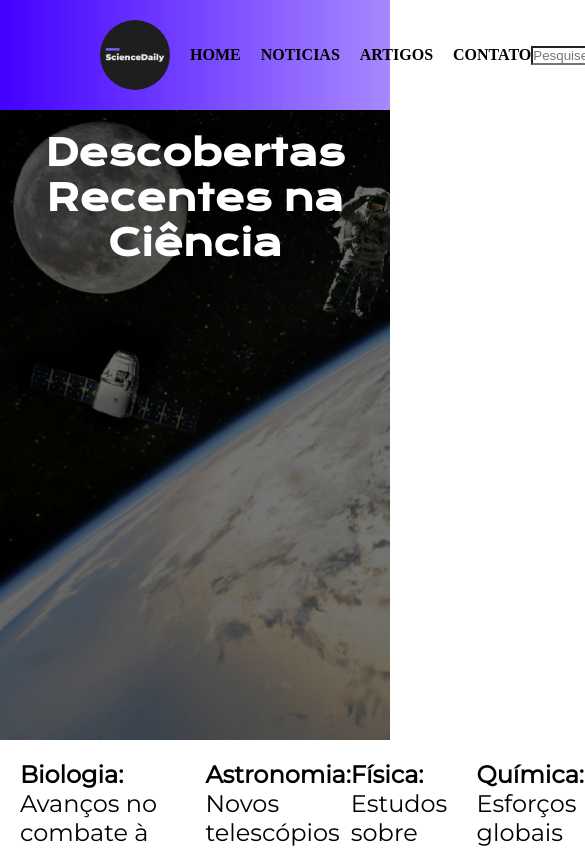
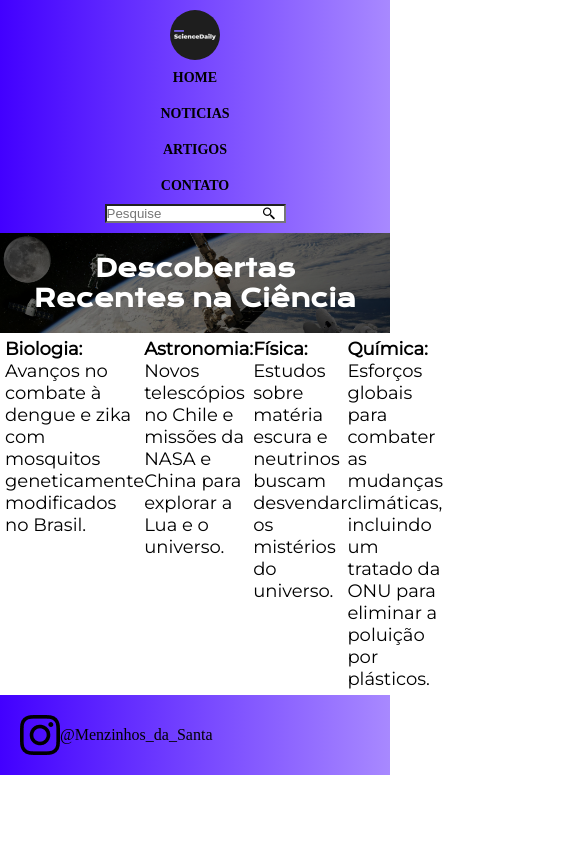
Before and after one commit to pedrokarkar/AT-2-TRI-COG-INW-PDS-, a plain HTML site: page index.html in a window 390 px wide. Shown: the top 848 px of the page, 585 px wide, since content can reach past the window. Drawn offline with nearby package versions, Linux system fonts and the light colour scheme.

Commit message:
style.css

```diff
--- a/style.css
+++ b/style.css
@@ -76,3 +76,68 @@ footer{
     align-items: center;
     margin: 0px;
   }
+
+ @media (max-width: 768px) {
+    header {
+      flex-direction: column;
+      align-items: center;
+      text-align: center;
+    }
+
+    header img {
+      margin: 0;
+    }
+
+    header a {
+      margin: 10px 0;
+    }
+
+    .texto {
+      width: 100%;
+      padding: 10px;
+    }
+
+    main h1 {
+      font-size: 28px;
+    }
+
+    main p {
+      font-size: 20px;
+    }
+
+    .principal {
+      height: auto;
+      background-size: cover;
+    }
+  }
+
+  @media (max-width: 480px) {
+    header {
+      padding: 10px;
+    }
+
+    header img {
+      height: 50px;
+    }
+
+    header a {
+      font-size: 14px;
+    }
+
+    .texto {
+      padding: 5px;
+    }
+
+    main h1 {
+      font-size: 24px;
+    }
+
+    main p {
+      font-size: 18px;
+    }
+
+    .principal {
+      height: auto;
+      background-size: cover;
+    }
+  }
```
